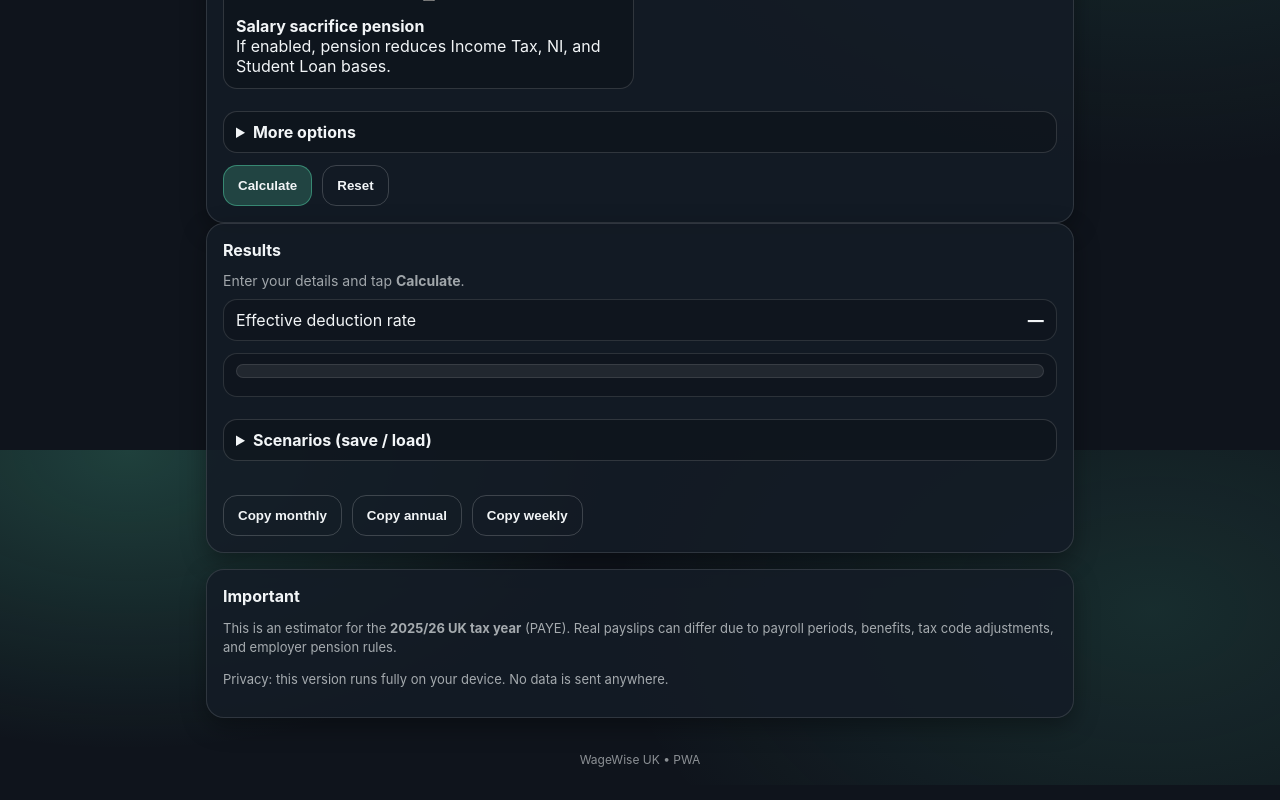
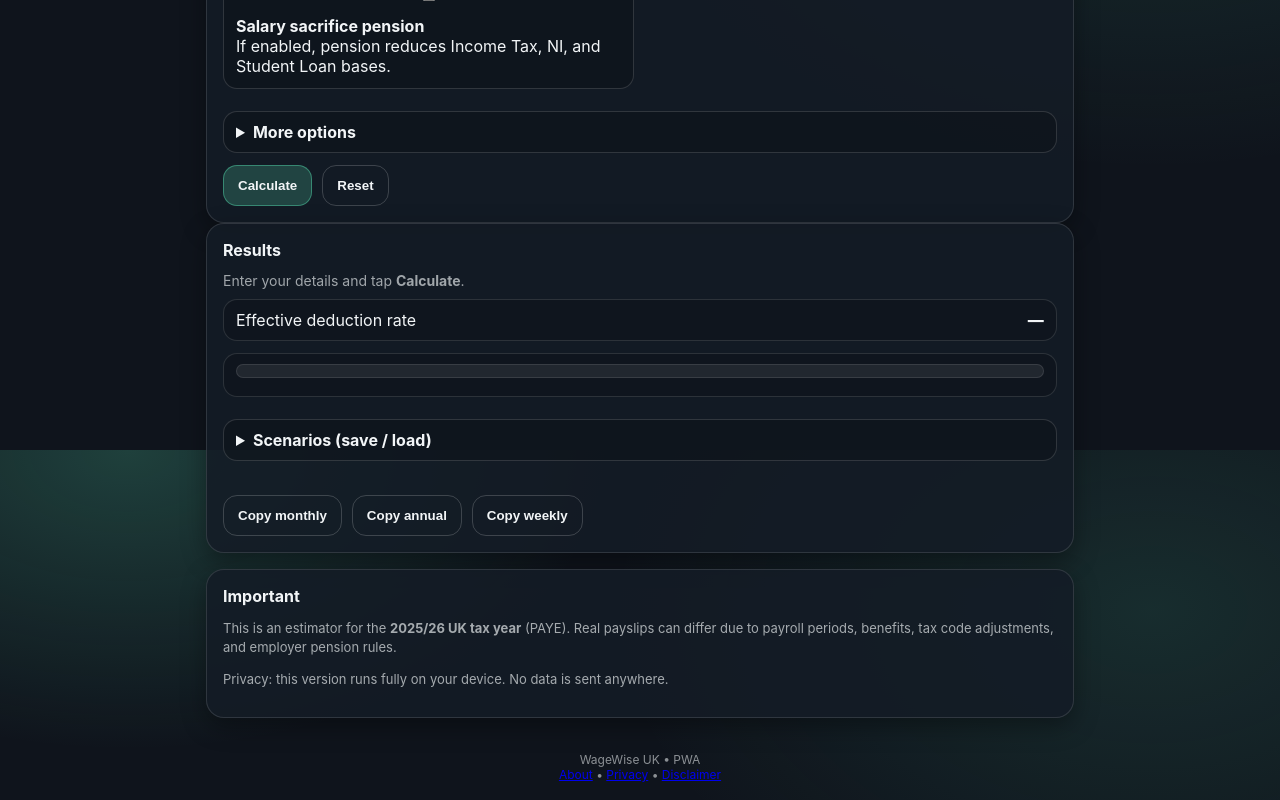
Before and after one commit to 31nomekop/WageWise-UK, a plain HTML site: page index.html in a window 1280 px wide. Shown: the part 350-1150 px from the top of the page. Drawn offline with Linux system fonts and the light colour scheme.

Commit message:
index.html

```diff
--- a/index.html
+++ b/index.html
@@ -235,7 +235,15 @@
 
   <footer class="foot">
     <span>WageWise UK • PWA</span>
-  </footer>
+    <nav class="footerLinks">
+  <a href="about.html">About</a>
+  <span>•</span>
+  <a href="privacy.html">Privacy</a>
+  <span>•</span>
+  <a href="disclaimer.html">Disclaimer</a>
+</nav>
+
+</footer>
 
   <script src="app.js"></script>
 </body>
```
